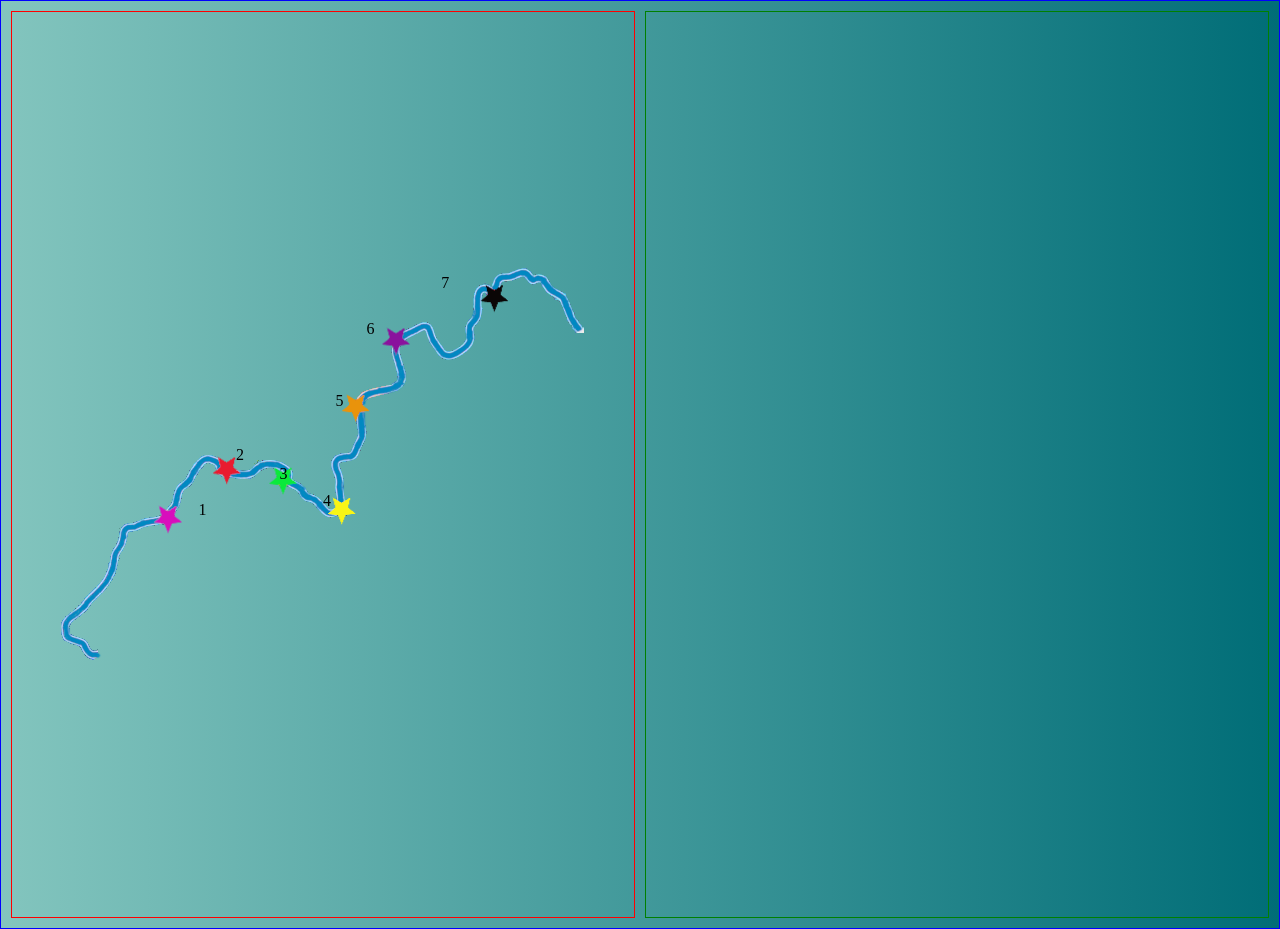
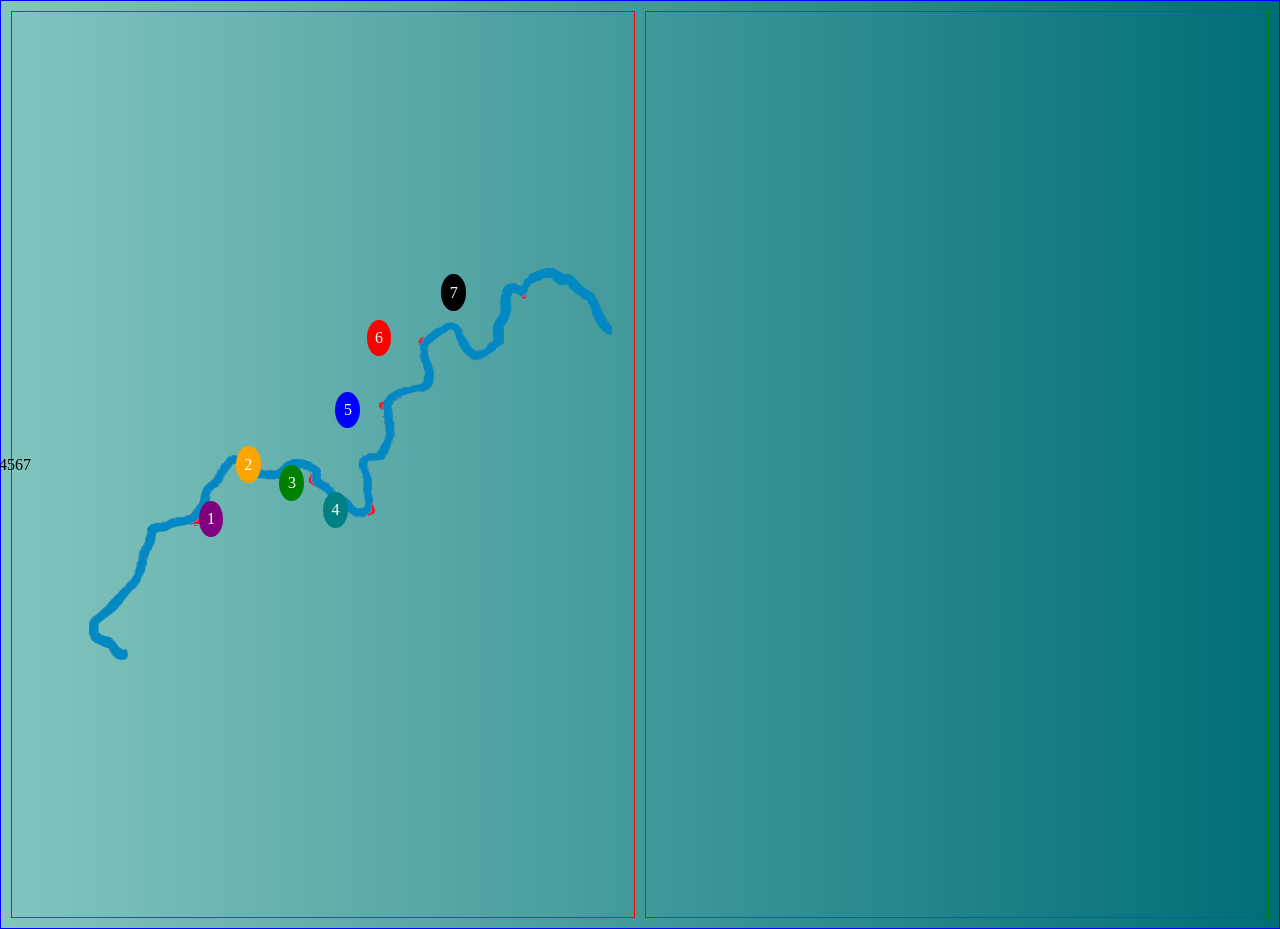
Before and after one commit to Akalabete/parcours-canoe, a PHP site: page /index.html in a window 1280 px wide. Run offline with PHP 8.4, Linux system fonts and the light colour scheme.

Commit message:
modify the image, apply different colors to point of interest

```diff
--- a/index.html
+++ b/index.html
@@ -9,7 +9,14 @@
 <body>
     <div class="parcours">
         <div class="imagewrapper">
-            <img src="./image/test.png" alt="carte du parcours">
+            <div class="recap" id="recap1">1</div>
+            <div class="recap" id="recap2">2</div>
+            <div class="recap" id="recap3">3</div>
+            <div class="recap" id="recap4">4</div>
+            <div class="recap" id="recap5">5</div>
+            <div class="recap" id="recap6">6</div>
+            <div class="recap" id="recap7">7</div>
+            <img src="./image/parcoursdetoure.png" alt="carte du parcours">
             <div class="pastille" id="pastille1">1</div>
             <div class="pastille" id="pastille2">2</div>
             <div class="pastille" id="pastille3">3</div>
--- a/style.css
+++ b/style.css
@@ -26,43 +26,53 @@
     width: 4%;
     height: 4%;
     border-radius: 50%;
-    background-color: transparent;
     cursor: pointer;
+    display: flex;
+    justify-content: center;
+    align-items: center;
+    color: white;
 }
 
 #pastille1 {
     bottom: 42%;
     left: 30%;
+    background-color: purple;
 }
 
 #pastille2 {
     bottom: 48%;
     left: 36%;
+    background-color: orange
 }
 
 #pastille3 {
     bottom: 46%;
     left: 43%;
+    background-color: green;
 }
 
 #pastille4 {
     bottom: 43%;
     left: 50%;
+    background-color: teal;
 }
 
 #pastille5 {
     top: 42%;
     right: 44%;
+    background-color: blue;
 }
 
 #pastille6 {
     top: 34%;
     right: 39%;
+    background-color: red;
 }
 
 #pastille7 {
     top: 29%;
     right: 27%;
+    background-color: black;
 }
 
 .parcours {
```
Also changed, not shown: image/parcoursdetoure.png (added).
